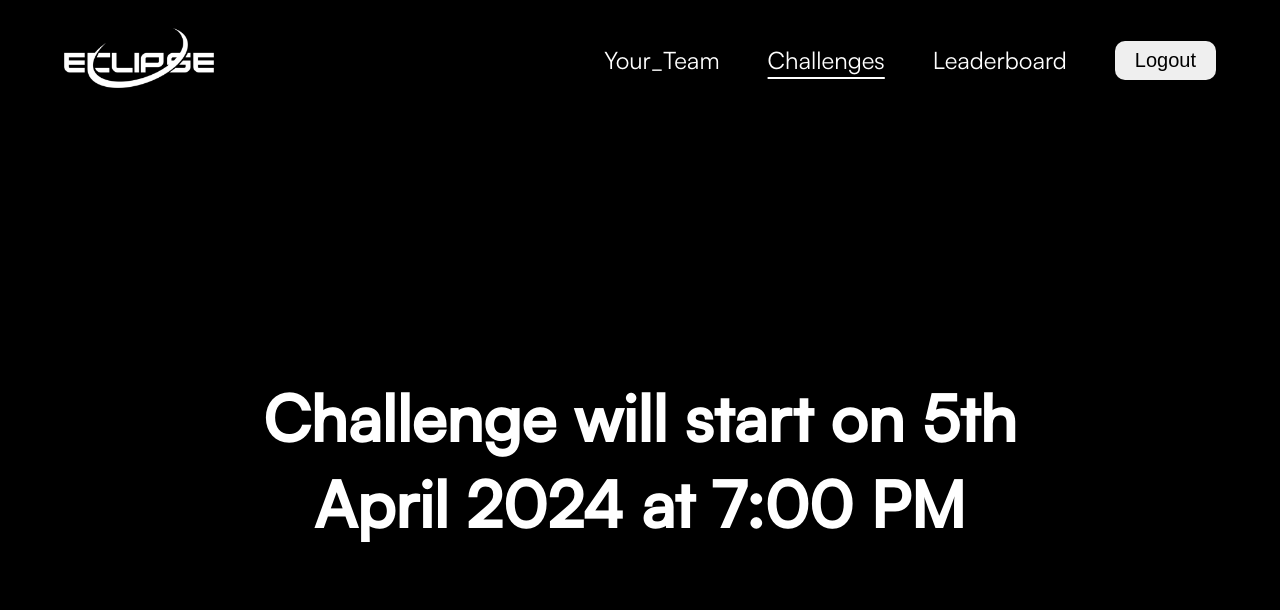
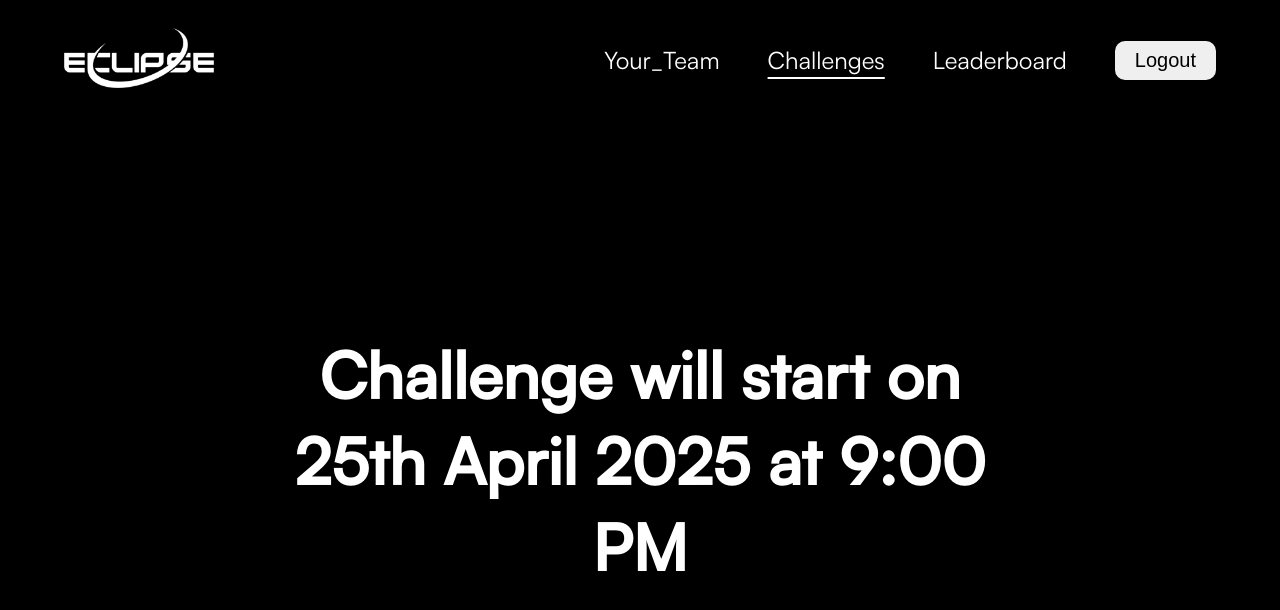
Before and after one commit to Jashany/CrypticHunt, a React (Vite) app: page /challenge in a window 1280 px wide. Shown: the top 610 px of the page. Built offline with nearby package versions, Linux system fonts and the light colour scheme; sample sign-in values are in the browser's storage.

Commit message:
time changed

```diff
--- a/src/Pages/Challenges/Challengetest.jsx
+++ b/src/Pages/Challenges/Challengetest.jsx
@@ -12,7 +12,7 @@ const Challenge = () => {
     const [isTimeReached, setIsTimeReached] = useState(false);
 
     useEffect(() => {
-        const specificTime = new Date('2024-04-05T18:00:00'); // Change this to your specific time
+        const specificTime = new Date('2025-04-25T21:00:00'); // Change this to your specific time
         const currentTime = new Date();
 
         if (currentTime >= specificTime) {
@@ -31,7 +31,7 @@ const Coming = () => {
         <>
         <Navbar />
         <div className={styles.coming} style={{display:"flex",flexDirection:"column",justifyContent:"center",alignItems:"center",color:"white",height:'85vh'}}>
-            <h1>Challenge will start on 5th April 2024 at 7:00 PM</h1>
+            <h1>Challenge will start on 25th April 2025 at 9:00 PM</h1>
         </div>
         </>
     )
```
